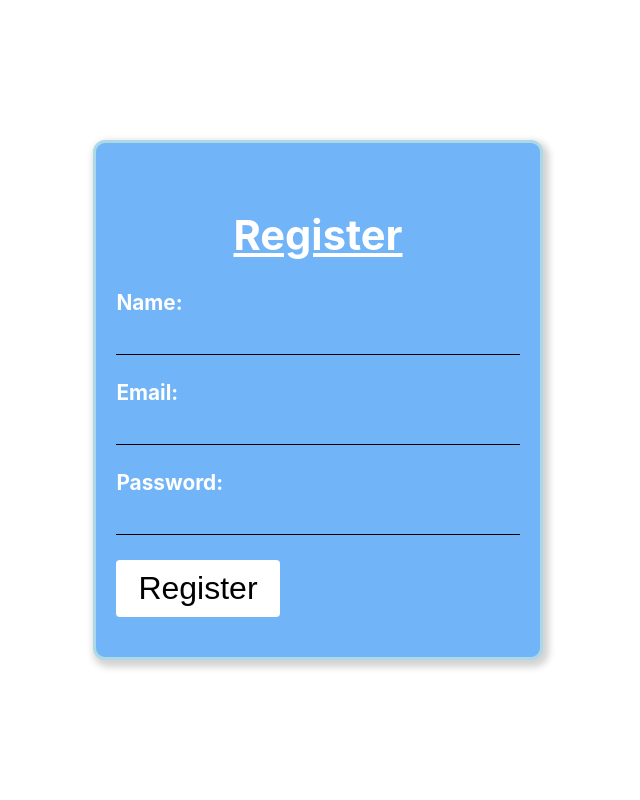
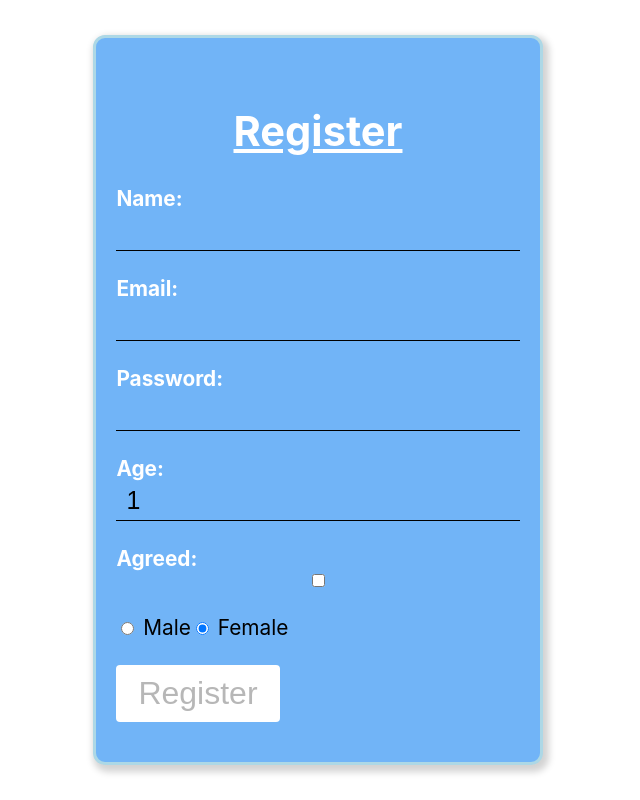
Before and after one commit to aniakucherenko/react, a React (Create React App) app: page / in a window 1280 px wide. Shown: the top 800 px of the page, without its empty margins (322-962 px from the left). Built offline with nearby package versions, Linux system fonts and the light colour scheme.

Commit message:
update registerform

```diff
--- a/src/App.jsx
+++ b/src/App.jsx
@@ -5,13 +5,13 @@ import usersData from "./assets/users.json"
 import { Counter } from 'components/Counter/Counter';
 import { ColorPicker } from 'components/ColorPicker/ColorPicker';
 import { ToDoList } from 'components/ToDoList/ToDoList';
-import { RegisterForm } from 'components/RegisterForm/RegisterForm';
+import { RegisterForm } from 'components/RegisterForm/RegisterFormControled';
 
 
 export const App = () => {
   return (
     <>
-    <RegisterForm/>
+   <RegisterForm/>
     <ToDoList />
       <ColorPicker message = 'Color picker'/>
       <Counter />
--- a/src/components/RegisterForm/RegisterForm.jsx
+++ b/src/components/RegisterForm/RegisterForm.jsx
@@ -2,19 +2,20 @@ import { FlexContainer, StyledButton } from 'components/Counter/Counter.styled'
 import React, { Component } from 'react'
 import { StyledInput, StyledLabel, StyledLoginForm, StyledTitle } from './RegisterForm.styled'
 
-export class RegisterForm extends Component {
-  state= {
-  }
+export const RegisterForm = () => {
 
-handleSubmit = (e) => {
+const handleSubmit = e => {
     e.preventDefault()
-    console.log('send form')
+    const form = e.target
+    const name = e.target.name.value
+    const email = e.target.email.value
+    console.log({name, email})
+    form.reset()
 }
 
-  render () {
     return (
    <FlexContainer>
-    <StyledLoginForm onSubmit={this.handleSubmit}>
+    <StyledLoginForm onSubmit={handleSubmit}>
         <StyledTitle>Register</StyledTitle>
         <StyledLabel>
             Name:
@@ -36,4 +37,3 @@ handleSubmit = (e) => {
    </FlexContainer>
     )
   }
-}
--- /dev/null
+++ b/src/components/RegisterForm/RegisterFormControled.jsx
@@ -0,0 +1,106 @@
+import { FlexContainer, StyledButton } from 'components/Counter/Counter.styled'
+import React, { Component } from 'react'
+import { StyledInput, StyledLabel, StyledLoginForm, StyledTitle } from './RegisterForm.styled'
+
+export class RegisterForm extends Component {
+    state = {
+        name: '',
+        password: '',
+        email: '',
+        age: 1,
+        agree: false,
+        gender: 'female',
+    }
+
+handleSubmit = e => {
+    e.preventDefault()
+    console.log (this.state)
+}
+// handleChangeName = e => {
+//     this.setState({ name: e.target.value })
+//  }
+//  handleChangePassword = e => {
+//     this.setState({ password: e.target.value })
+//  }
+// handleChangeEmail = e => {
+//    this.setState({ email: e.target.value })
+//  }
+handleChangeInput = ({target}) => {
+    // console.log(e.target.value, e.target.name)
+    const {name, value} = target
+    this.setState({[name]: value})
+}
+handleChangeCheckboxCheckbox = e => {
+    this.setState({ agree: !this.state.agree })
+}
+handleChangeGender = e => {
+    this.setState({gender: e.target.value})
+}
+
+render() {
+    const {age, name, email, password, agree, gender } = this.state
+    return (
+   <FlexContainer>
+    <StyledLoginForm onSubmit={this.handleSubmit}>
+        <StyledTitle>Register</StyledTitle>
+        <StyledLabel>
+            Name:
+            <StyledInput
+            type='text'
+            name='name'
+            value={name}
+            onChange={this.handleChangeInput}/>
+        </StyledLabel>
+        <br />
+        <StyledLabel>
+            Email:
+            <StyledInput
+            type='text'
+            name='email'
+            value={email}
+            onChange={this.handleChangeInput}
+            />
+        </StyledLabel>
+        <br />
+        <StyledLabel>
+            Password:
+            <StyledInput type='text' name='password' value={password}
+            onChange={this.handleChangeInput}
+            />
+        </StyledLabel>
+        <br/>
+        <StyledLabel>
+            Age:
+            <StyledInput type='number' name='age' value={age}
+            onChange={this.handleChangeInput}
+            />
+        </StyledLabel>
+        <br/>
+        <StyledLabel>
+            Agreed:
+        <StyledInput
+        type= 'checkbox'
+        name= 'checkbox'
+        checked = {agree}
+        onChange={this.handleChangeCheckboxCheckbox }
+        />
+        </StyledLabel>
+        <br/>
+        <div>
+        <input type="radio" name="radioButton"  value="male"
+        checked={'male' === gender}
+        onChange={this.handleChangeGender}
+        /> <span>Male</span>
+        <input type="radio" name="radioButton"  value="female"
+        checked={'female' === gender}
+        onChange={this.handleChangeGender}
+        /> <span>Female</span>
+
+        </div>
+        <br />
+        <StyledButton disabled= {!agree}>Register</StyledButton>
+    </StyledLoginForm>
+   </FlexContainer>
+    )
+  }
+}
```
